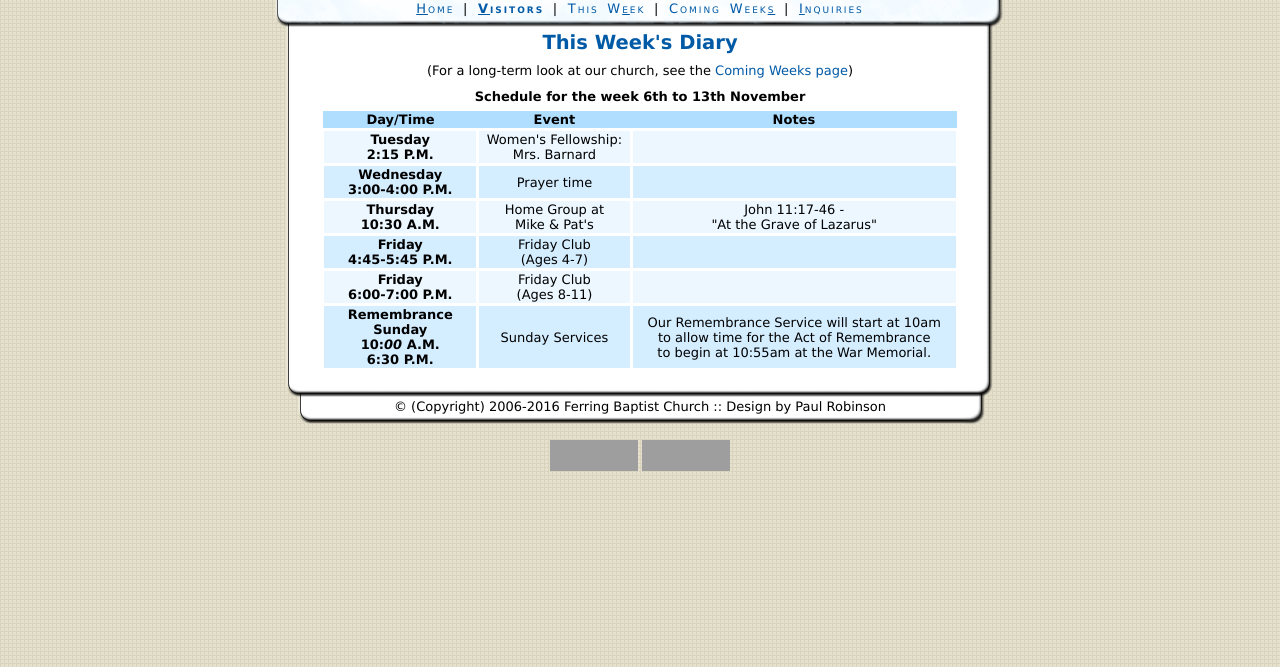
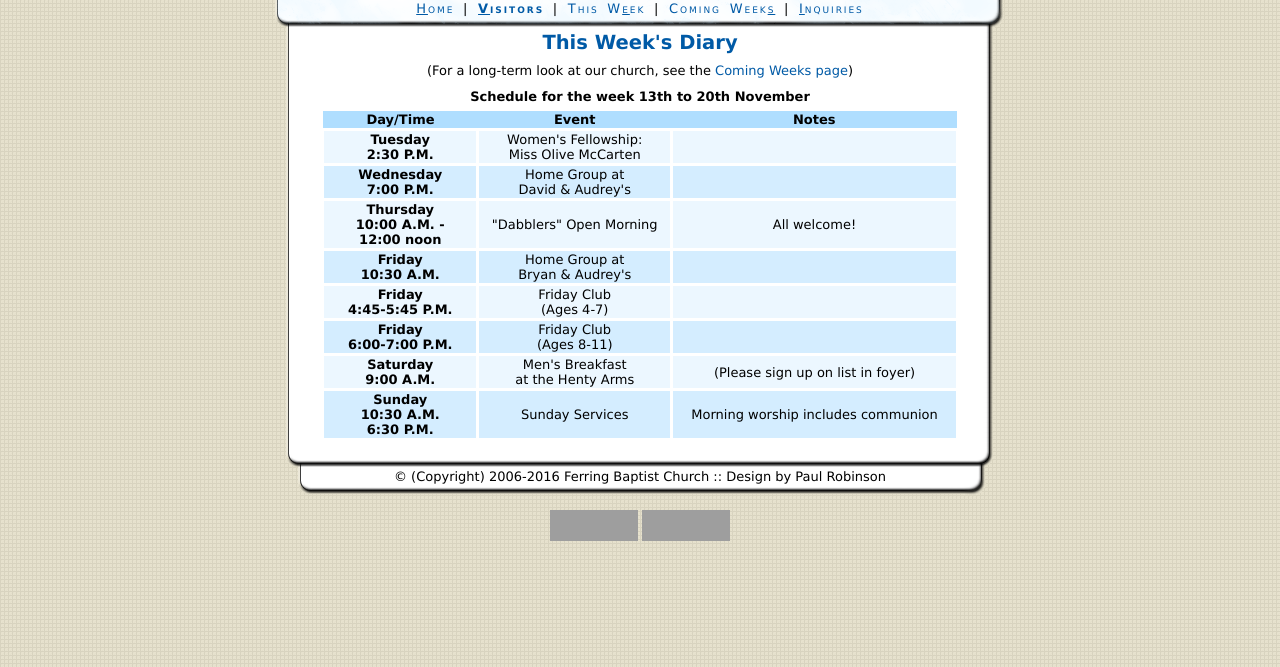
Before and after one commit to paulrr88/church, a PHP site: page /church/diary.php in a window 1280 px wide. Shown: the part 133-800 px from the top of the page. Run offline with PHP 8.4, Linux system fonts and the light colour scheme; grey boxes are pictures that could not be loaded.

Commit message:
Inquiries & weekly update
Added details for St. Andrew’s hall rental

```diff
--- a/diary.php
+++ b/diary.php
@@ -6,7 +6,7 @@
 
 				<p class="centre">(For a long-term look at our church, see the <a href="upcoming.php">Coming Weeks page</a>)</p>
 
-				<p class="centre"><strong>Schedule for the week 6th to 13th November</strong></p>
+				<p class="centre"><strong>Schedule for the week 13th to 20th November</strong></p>
 
 				<table class="styled" summary="Schedule for events in the coming week(s)">
 					<thead>
@@ -18,37 +18,45 @@
 					</thead>
 					<tbody>
 						<tr class="odd">
-							<th scope="row">Tuesday<br />2:15 P.M.</th>
-							<td>Women's Fellowship:<br />Mrs. Barnard</td>
+							<th scope="row">Tuesday<br />2:30 P.M.</th>
+							<td>Women's Fellowship:<br />Miss Olive McCarten</td>
 							<td></td>
 						</tr>
 						<tr>
-							<th scope="row">Wednesday<br />3:00-4:00 P.M.</th>
-							<td>Prayer time</td>
+							<th scope="row">Wednesday<br />7:00 P.M.</th>
+							<td>Home Group at<br />David &amp; Audrey's</td>
 							<td></td>
 						</tr>
 						<tr class="odd">
-							<th scope="row">Thursday<br /> 10:30 A.M.</th>
-							<td>Home Group at<br />Mike &amp; Pat's</td>
-							<td>John 11:17-46 - <br />
-								"At the Grave of Lazarus"</td>
+							<th scope="row">Thursday<br />10:00 A.M. -<br />
+								12:00 noon</th>
+							<td>"Dabblers" Open Morning</td>
+							<td>All welcome!</td>
 						</tr>
 						<tr>
+							<th scope="row">Friday<br />10:30 A.M.</th>
+							<td>Home Group at<br />Bryan &amp; Audrey's</td>
+							<td></td>
+						</tr>
+						<tr class="odd">
 							<th scope="row">Friday<br />4:45-5:45 P.M.</th>
 							<td>Friday Club<br />(Ages 4-7)</td>
 							<td></td>
 						</tr>
-						<tr class="odd">
+						<tr>
 							<th scope="row">Friday<br />6:00-7:00 P.M.</th>
 							<td>Friday Club<br />(Ages 8-11)</td>
 							<td></td>
 						</tr>
+						<tr class="odd">
+							<th scope="row">Saturday<br /> 9:00 A.M.</th>
+							<td>Men's Breakfast<br />at the Henty Arms</td>
+							<td>(Please sign up on list in foyer)</td>
+						</tr>
 						<tr>
-							<th scope="row">Remembrance Sunday<br />10:<em>00</em> A.M.<br />6:30 P.M.</th>
+							<th scope="row">Sunday<br />10:30 A.M.<br />6:30 P.M.</th>
 							<td>Sunday Services</td>
-							<td>Our Remembrance Service will start at 10am<br />
-								to allow time for the Act of Remembrance<br />
-								to begin at 10:55am at the War Memorial.</td>
+							<td>Morning worship includes communion</td>
 						</tr>
 					</tbody>
 				</table>
--- a/inquiries.php
+++ b/inquiries.php
@@ -18,7 +18,7 @@
 
 				<p>We unfortunately do not have a hall that is separated from the rest of the church. This means that, for reasons of insurance, <strong>we are not able to rent out our hall</strong>.
 
-				<p>However, <strong>you can try the Glebelands Centre, which is next door to us</strong>. They can be contacted on <strong>01903 700539</strong> or emailed at <strong>info@gcentre.co.uk</strong>.</p>
+				<p>However, <strong>St. Andrew's Church does have a church hall that can be booked</strong>, please <a href="http://www.standrewsferring.org.uk/contacts.html"><strong>get in contact at their website</strong></a>. There's also <strong>the Glebelands Centre, which is next door to us</strong>. They can be contacted on <strong>01903 700539</strong> or emailed at <strong>info@gcentre.co.uk</strong>.</p>
 			</div>
 			<div id="footer">
 				<p>&copy; (Copyright) 2006-<?php echo date('Y'); ?> Ferring Baptist Church :: Design by Paul Robinson</p>
```
Also changed, not shown: images/newssheetfront.jpg, 1 other file.
